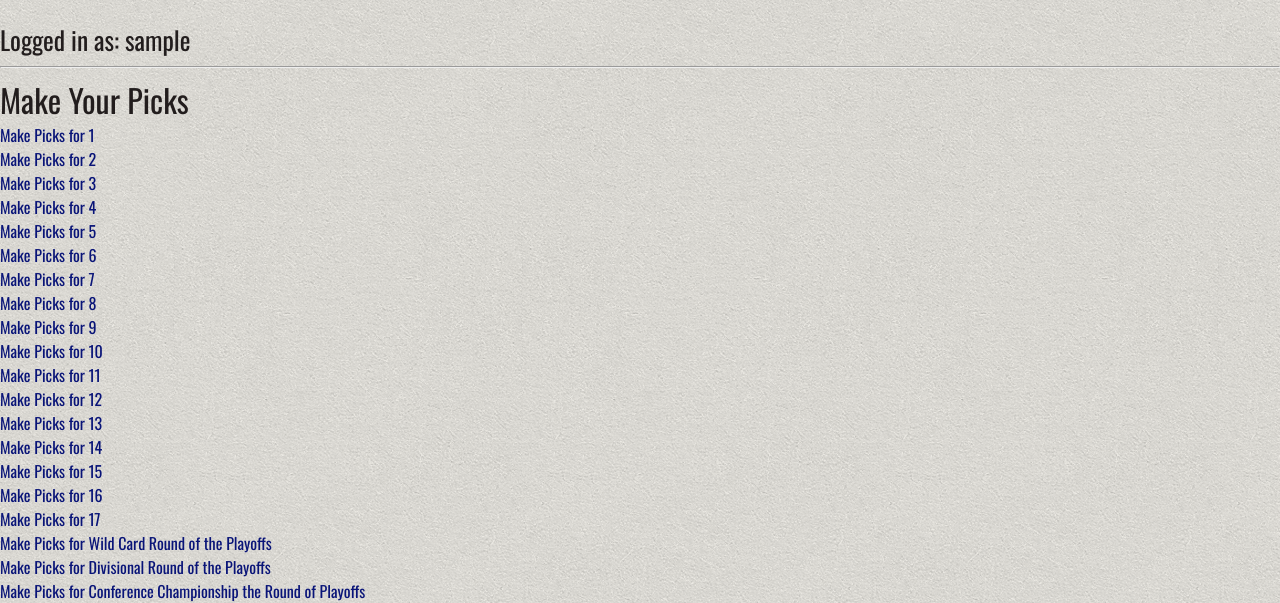
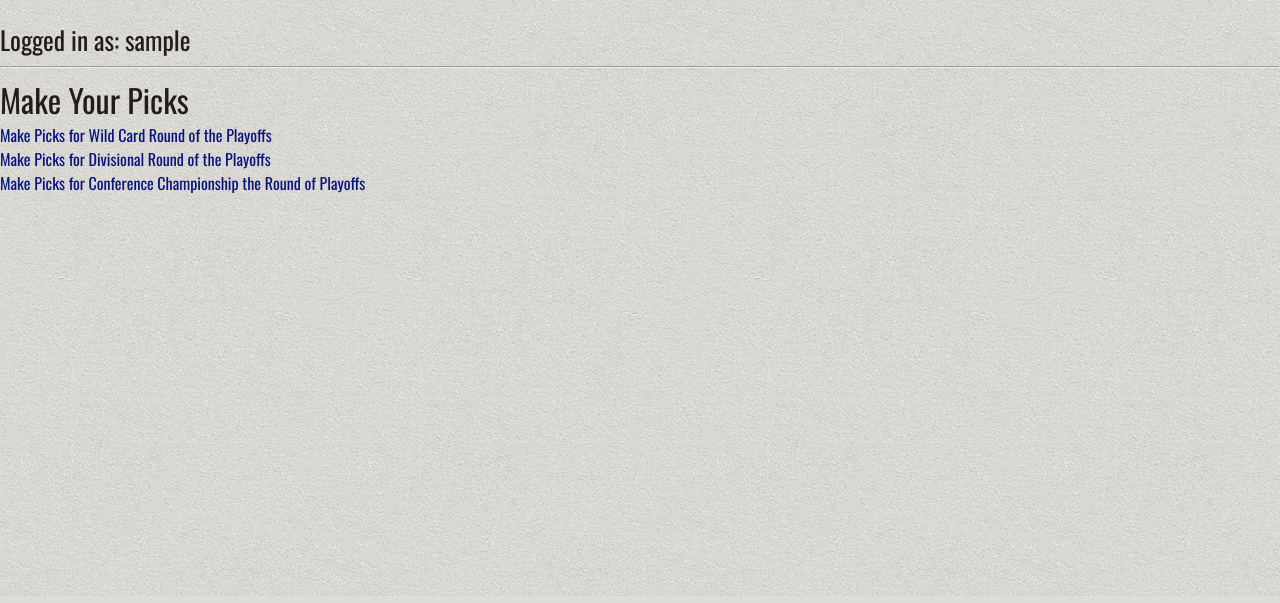
Before and after one commit to jxp360/threeandout, a Django app: page /threeandout/picks/ in a window 1280 px wide. Shown: the part 204-807 px from the top of the page. Run offline with Django 3.2, Linux system fonts and the light colour scheme; the visitor is signed in with stand-in values (Sample User, id 1); parts of the project's set-up code (start-up, migrations or seed data) failed here and were passed over.

Commit message:
Removed all regular season pick links

```diff
--- a/threeandout/test_stats/templates/picks/pick.html
+++ b/threeandout/test_stats/templates/picks/pick.html
@@ -5,11 +5,6 @@
 {% block content %}
 <h1> Make Your Picks </h1>
 
-{% for week in weeks %}
-
-    <a href="{% url 'threeandout:pickweek' week %}">Make Picks for {{week}} </a><br>
-
-{% endfor %}
 
     <a href="{% url 'threeandout:pickweek' 18 %}">Make Picks for Wild Card Round of the Playoffs </a><br>
     <a href="{% url 'threeandout:pickweek' 19 %}">Make Picks for Divisional Round of the Playoffs </a><br>
```
